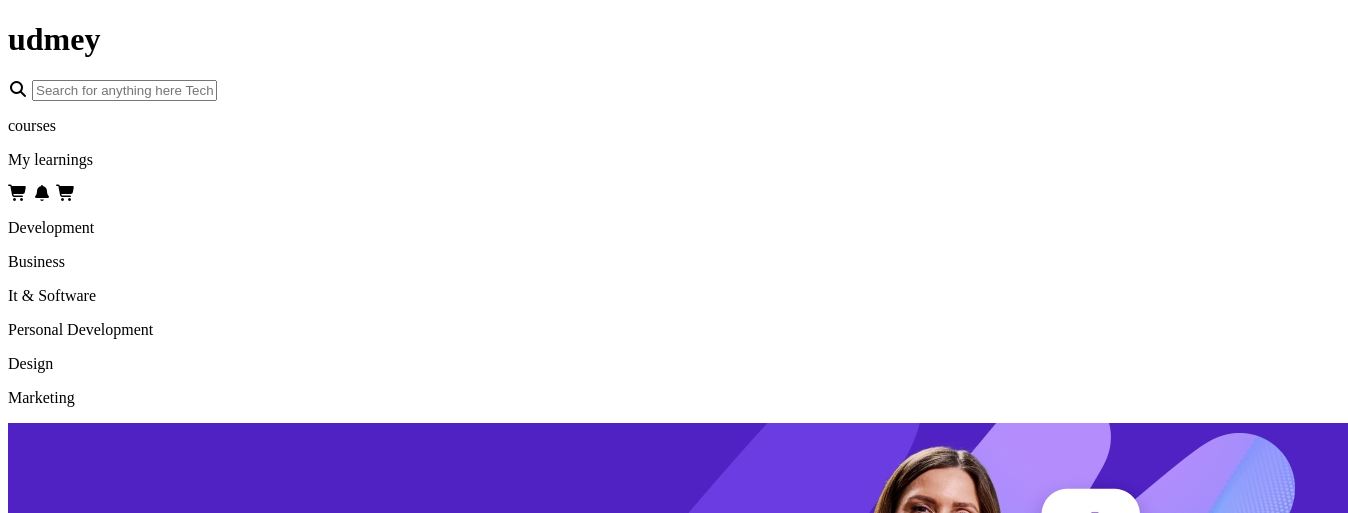
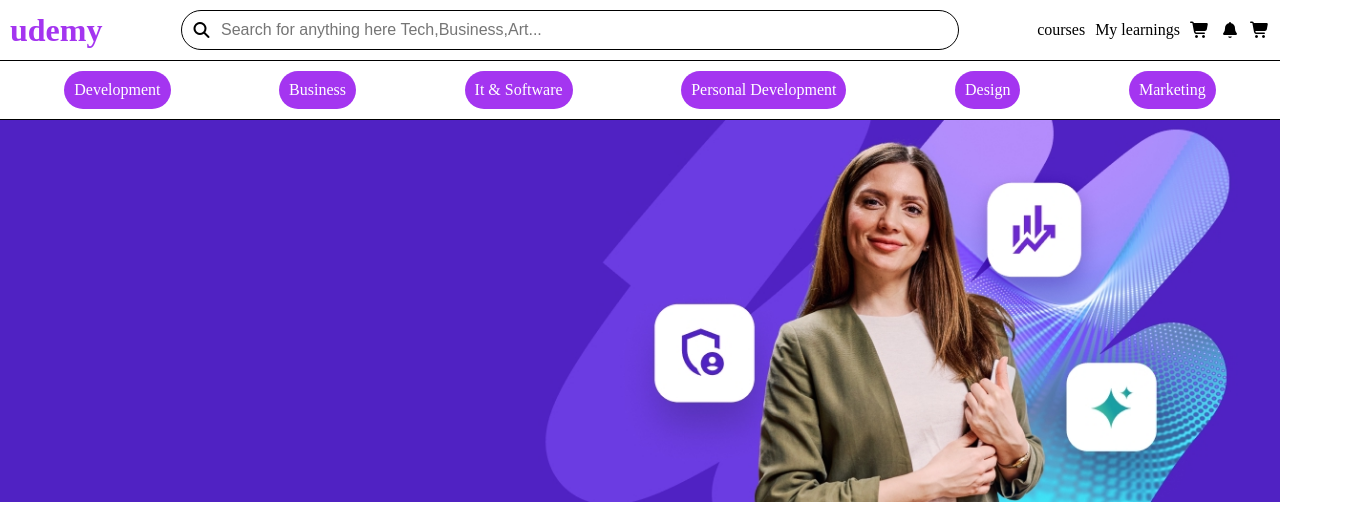
Before and after one commit to Gayathri02-R/udemy-clone, a plain HTML site: page index.html in a window 1280 px wide. Shown: the top 513 px of the page, 1348 px wide, since content can reach past the window. Drawn offline with Linux system fonts and the light colour scheme.

Commit message:
Update index.html

```diff
--- a/index.html
+++ b/index.html
@@ -4,8 +4,8 @@
 <head>
     <meta charset="UTF-8">
     <meta name="viewport" content="width=device-width, initial-scale=1.0">
-    <title>udmey</title>
-    <link rel="stylesheet" href="./udmey.css">
+    <title>udemy</title>
+    <link rel="stylesheet" href="./style.css">
     <link rel="stylesheet" href="https://cdnjs.cloudflare.com/ajax/libs/font-awesome/7.0.1/css/all.min.css">
 </head>
 
@@ -14,7 +14,7 @@
     <div class="navbar">
         <div class="navbar_section1">
             <div class="navbar_s1_title">
-                <h1>udmey</h1>
+                <h1>udemy</h1>
             </div>
         </div>
         <div class="navbar_section2">
```
